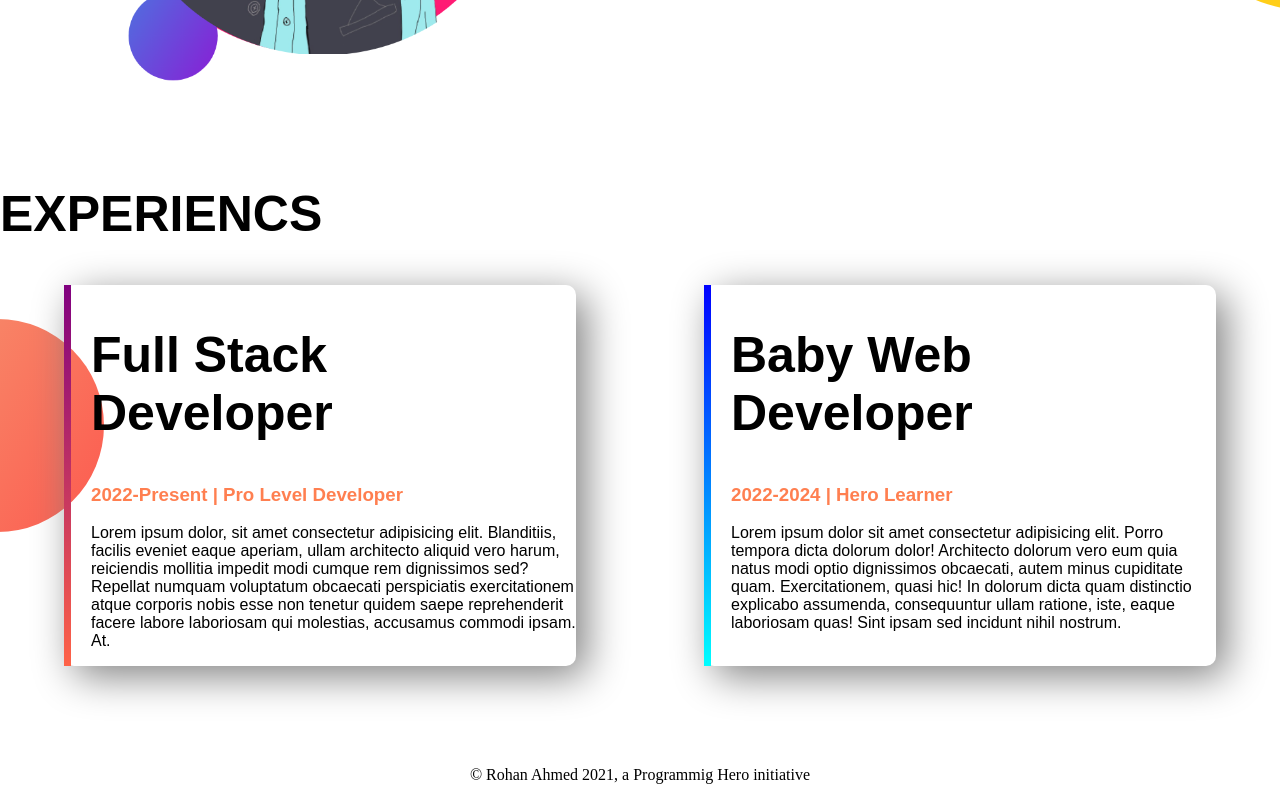
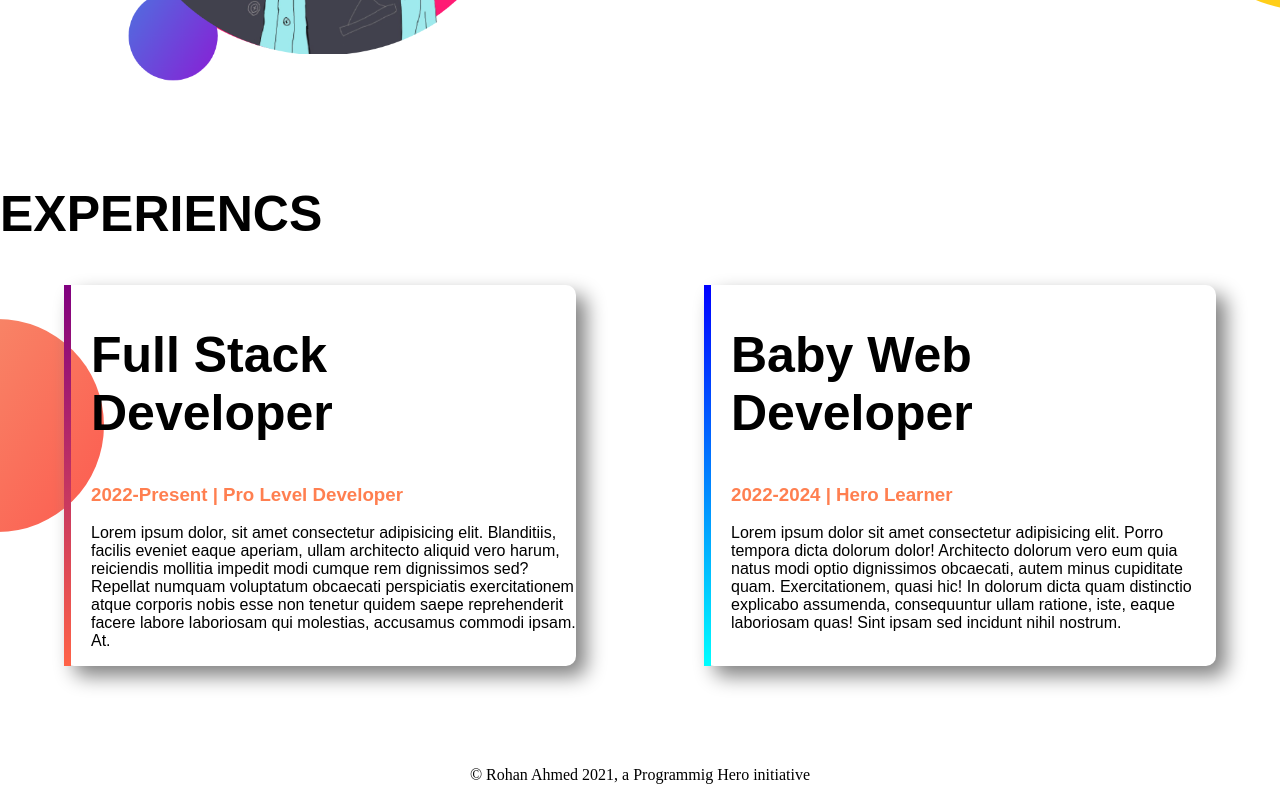
Before and after one commit to RabbiAlam12/developer-portfolio, a plain HTML site: page index.html in a window 1280 px wide. Shown: the part 923-1723 px from the top of the page. Drawn offline with Linux system fonts and the light colour scheme; a web font is replaced by a local one.

```diff
--- a/style.css
+++ b/style.css
@@ -48,7 +48,7 @@ h1{
      margin-right: 5%;
      padding-left: 20px;
      border-radius: 10px;
-     box-shadow: 10px 10px 40px grey;
+     box-shadow: 10px 10px 20px grey;
 
  }
  #web-developer-ex{
```
